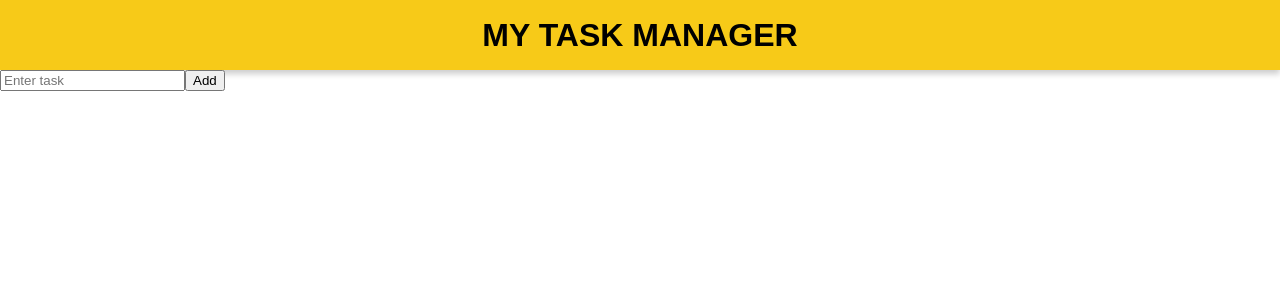
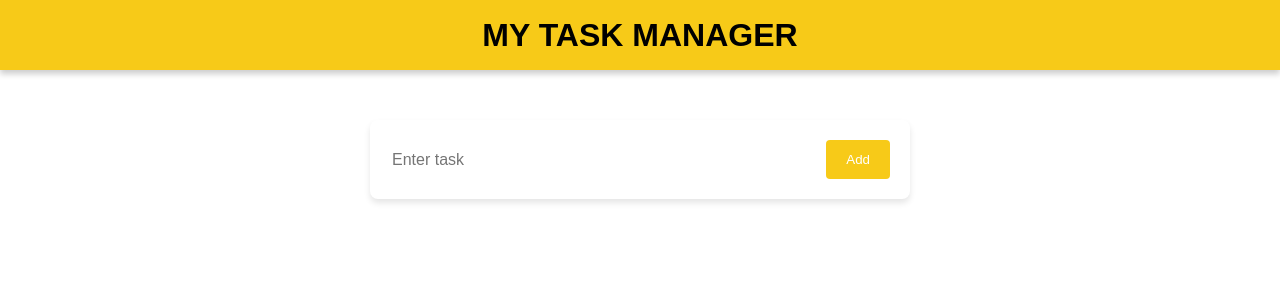
Before and after one commit to Majey/turbo-invention, a React (Vite) app: page / in a window 1280 px wide. Shown: the top 300 px of the page. Built offline with nearby package versions, Linux system fonts and the light colour scheme.

Commit message:
Styling the form

```diff
--- a/src/components/Form.jsx
+++ b/src/components/Form.jsx
@@ -1,4 +1,5 @@
 import { useState } from "react";
+import styles from "./form.module.css";
 
 const Form = ({ todos, setTodos }) => {
   const [todo, setTodo] = useState("");
@@ -11,14 +12,17 @@
 
   return (
     <div>
-      <form onSubmit={(e) => handleSubmit(e)}>
+      <form className={styles.todoForm} onSubmit={(e) => handleSubmit(e)}>
+        <div className={styles.inputContainer}>
           <input
+            className={styles.modernInput}
             type="text"
             placeholder="Enter task"
             onChange={(e) => setTodo(e.target.value)}
             value={todo}
           />
-        <button>Add</button>
+          <button className={styles.modernButton}>Add</button>
+        </div>
       </form>
     </div>
   );
--- /dev/null
+++ b/src/components/form.module.css
@@ -0,0 +1,34 @@
+.todoForm {
+  border-radius: 8px;
+  padding: 20px;
+  width: 500px;
+  margin: 0px auto;
+  margin-top: 50px;
+  box-shadow: 0 4px 6px rgba(0, 0, 0, 0.1);
+}
+
+.modernInput {
+  width: 100%;
+  border: none;
+  display: block;
+  color: black;
+  font-size: 16px;
+}
+
+.modernInput:focus {
+  outline: none;
+}
+
+.modernButton {
+  display: inline-block;
+  border: none;
+  border-radius: 4px;
+  background-color: #f7ca18;
+  padding: 12px 20px;
+  color: white;
+  cursor: pointer;
+}
+
+.inputContainer {
+  display: flex;
+}
```
Lines whose indentation alone changed are shown as unchanged.
